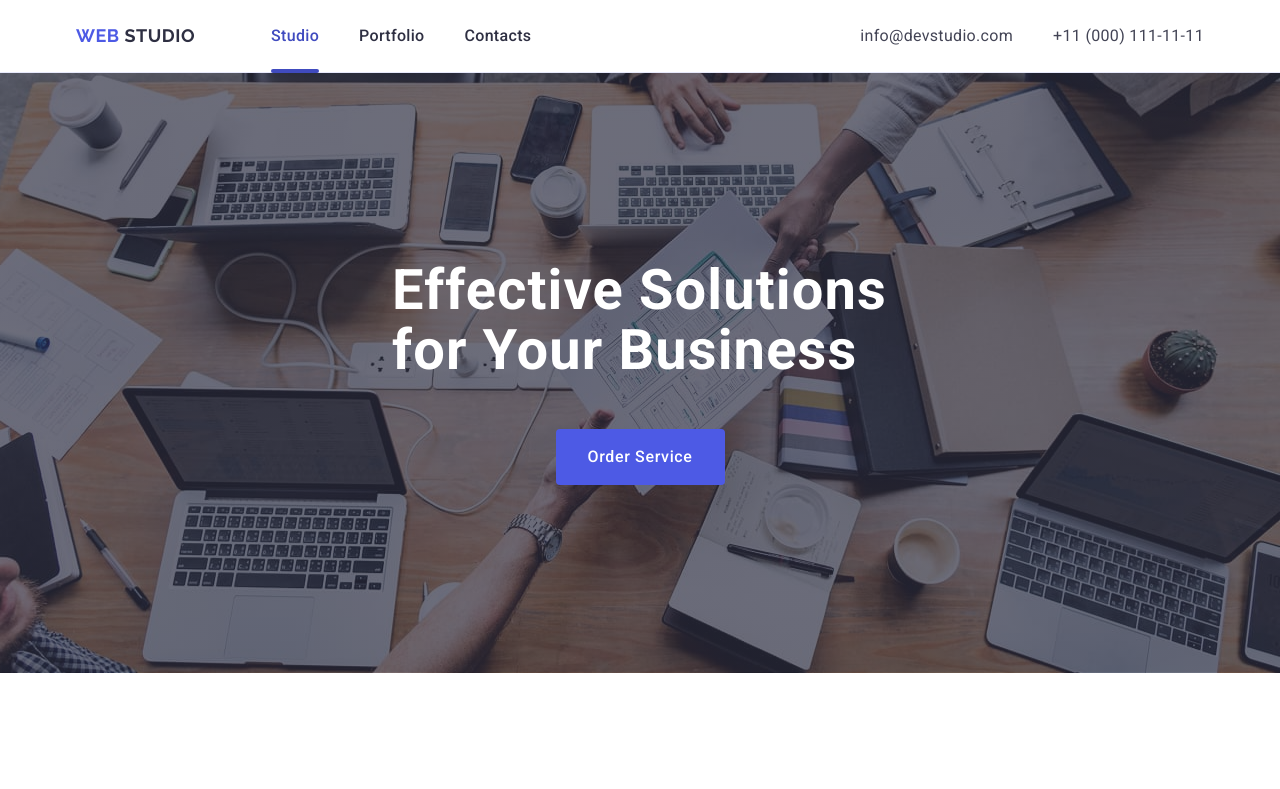
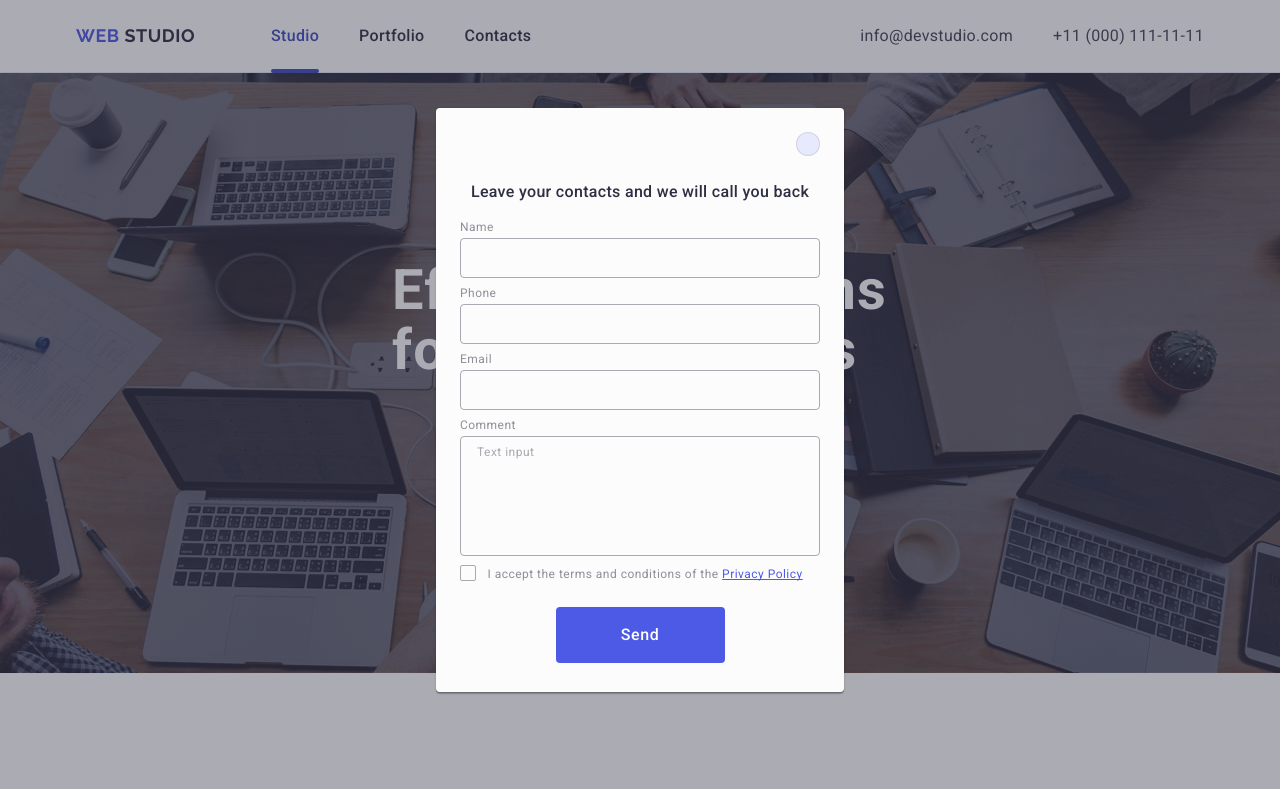
Before and after one commit to Natalka-01/goit-markup-hw-05, a plain HTML site: page index.html in a window 1280 px wide. Shown: the top 789 px of the page. Drawn offline with nearby package versions, Linux system fonts and the light colour scheme.

Commit message:
modal fix

```diff
--- a/css/styles.css
+++ b/css/styles.css
@@ -515,8 +515,8 @@ p.overlay{
     visibility: hidden;
     pointer-events: none;
     visibility: visible;
-    transition: opacity(250ms cubic-bezier(0.4, 0, 0.2, 1)),
-        visibility(250ms cubic-bezier(0.4, 0, 0.2, 1));
+    transition: opacity 250ms cubic-bezier(0.4, 0, 0.2, 1),
+        visibility 250ms cubic-bezier(0.4, 0, 0.2, 1);
 }
 
 .backdrop.is-open{
@@ -538,26 +538,26 @@ p.overlay{
     background-color: #FCFCFC;
     border-radius: 4px;
     box-shadow: 0 2px 1px 0 rgba(0, 0, 0, 0.20), 0 1px 3px 0 rgba(0, 0, 0, 0.12), 0 1px 1px 0 rgba(0, 0, 0, 0.14);
-    padding: 72px 24px;
+    padding: 72px 24px 24px 24px;
+    transition: transform 250ms cubic-bezier(0.4, 0, 0.2, 1);
 
 }
 
 .modal-btn {
     position: absolute;
     top: 24px;
+    padding: 0;
     right: 24px;
-    width: 36px;
-    height: 36px;
+    width: 24px;
+    height: 24px;
     border: 1px solid rgba(0, 0, 0, 0.1);
-    /* світлий бордер */
     border-radius: 50%;
     background-color: rgba(231, 233, 252, 1);
-    /* світлий фон */
     display: flex;
     align-items: center;
     justify-content: center;
     cursor: pointer;
-    transition: background-color 250ms ease, fill 250ms ease, border 250ms ease;
+    transition: background-color 250ms cubic-bezier(0.4, 0, 0.2, 1), border 250ms cubic-bezier(0.4, 0, 0.2, 1);
 }
 
 .modal-btn-icon {
@@ -569,8 +569,9 @@ p.overlay{
 
 .modal-btn:hover,
 .modal-btn:focus {
-    background-color: #4d5ae5;
-    /* темно-синій фон */
+background-color: #404bbf;
+border: none;
+
 }
 
 .modal-btn:hover .modal-btn-icon,
@@ -593,12 +594,12 @@ p.overlay{
 
 .modal-form-label{
     display: block;
-    margin-bottom: 8px;
     color: #8E8F99;
     font-size: 12px;
     font-weight: 400;
     line-height: 14px;
     letter-spacing: 0.48px;
+    margin-bottom: 4px;
 }
 
 .modal-form-box{
@@ -614,6 +615,7 @@ p.overlay{
     display: block;
     border: 1px solid rgba(46, 47, 66, 0.4);
     outline: transparent;
+    background-color: transparent;
     border-radius: 4px;
     width: 100%;
     height: 40px;
@@ -632,12 +634,13 @@ p.overlay{
     top: 50%;
     left: 19px;
     transform: translateY(-50%);
+    transition: fill 250ms cubic-bezier(0.4, 0, 0.2, 1);
+    left: 16px;
 }
 
 .modal-form-input:focus + .modal-form-icon{
     fill: #4d5ae5;
-    transition: 250ms cubic-bezier(0.4, 0, 0.2, 1);
-    transition-property: fill;
+transition: fill 250ms cubic-bezier(0.4, 0, 0.2, 1)
 }
 
 .modal-form-message{
@@ -652,10 +655,12 @@ p.overlay{
     font-family: "Roboto", sans-serif;
     font-weight: 400;
     font-size: 12px;
-    line-height: 1.16667;
+    line-height: 1.17;
     letter-spacing: 0.04em;
     transition: background-color 250ms cubic-bezier(0.4, 0, 0.2, 1);
     transition-property: border-color;
+    color: rgba(46, 47, 66, 0.4);
+    background-color: transparent;
 
 }
 
@@ -709,7 +714,7 @@ color: #4d5ae5;
 }
 
 .btn-accent {
-    width: 169px;
+    min-width: 169px;
     height: 56px;
     background-color: #4d5ae5;
     color: #ffffff;
--- a/index.html
+++ b/index.html
@@ -582,7 +582,7 @@
         </div>
       </div>
     </footer>
-    <div class="backdrop">
+    <div class="backdrop is-open">
       <div class="modal">
         <button class="modal-btn" type="button" aria-label="Modal close button">
           <svg class="modal-btn-icon" width="8" height="8">
@@ -594,13 +594,13 @@
 
         <form class="modal-form" name="review_form">
           <div class="modal-form-box">
-            <label class="modal-form-label" for="user_name">Name</label>
+            <label class="modal-form-label" for="user-name">Name</label>
             <div class="modal-form-field">
               <input
                 class="modal-form-input"
                 type="text"
-                name="user_name"
-                id="user_name"
+                name="user-name"
+                id="user-name"
                 required
                 minlength="2"
                 placeholder=" "
@@ -611,15 +611,13 @@
             </div>
           </div>
           <div class="modal-form-box">
-            <label class="modal-form-label" for="user_phone"
-              >Phone number</label
-            >
+            <label class="modal-form-label" for="user-phone">Phone</label>
             <div class="modal-form-field">
               <input
                 class="modal-form-input"
                 type="tel"
-                name="user_phone"
-                id="user_phone"
+                name="user-phone"
+                id="user-phone"
               />
               <svg class="modal-form-icon" width="18" height="24">
                 <use href="./images/icons.svg#icon-phone-black-18dp-1"></use>
@@ -628,13 +626,13 @@
           </div>
 
           <div class="modal-form-box">
-            <label class="modal-form-label" for="user_email">Email</label>
+            <label class="modal-form-label" for="user-email">Email</label>
             <div class="modal-form-field">
               <input
                 class="modal-form-input"
                 type="email"
-                name="user_email"
-                id="user_email"
+                name="user-email"
+                id="user-email"
               />
               <svg class="modal-form-icon" width="18" height="24">
                 <use href="./images/icons.svg#icon-email-black-18dp-1"></use>
@@ -643,11 +641,11 @@
           </div>
 
           <div class="modal-form-box">
-            <label class="modal-form-label" for="user_message">Comment</label>
+            <label class="modal-form-label" for="user-comment">Comment</label>
             <textarea
               class="modal-form-message"
-              name="user_message"
-              id="user_message"
+              name="user-privacy"
+              id="user-comment"
               placeholder="Text input"
               minlength="20"
               maxlength="2000"
@@ -658,10 +656,10 @@
             <input
               class="checkbox visually-hidden"
               type="checkbox"
-              name="user_agreement"
-              id="user_agreement"
+              name="user-privacy"
+              id="user-privacy"
             />
-            <label class="modal-form-agreement-field" for="user_agreement">
+            <label class="modal-form-agreement-field" for="user-privacy">
               <span class="modal-form-agreement-checkbox">
                 <svg class="modal-form-agreement-icon" width="10" height="10">
                   <use href="./images/icons.svg#icon-Vector"></use>
@@ -680,9 +678,8 @@
             </label>
           </div>
 
-          <button class="btn btn-accent" type="submit" >Send</button>
+          <button class="btn btn-accent" type="submit">Send</button>
         </form>
-      </div>
       </div>
     </div>
   </body>
```
Lines whose indentation alone changed are shown as unchanged.
